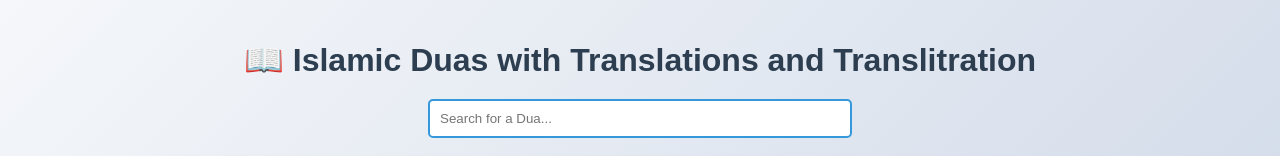
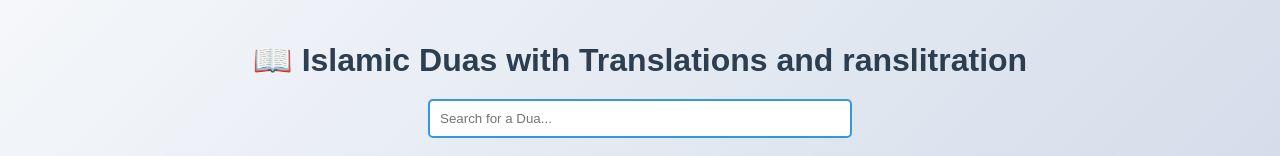
Before and after one commit to SakibJamadar01/Forgevness_Dua-s, a plain HTML site: page index.html in a window 1280 px wide. Shown: the top 156 px of the page. Drawn offline with Linux system fonts and the light colour scheme.

Commit message:
Update index.html

```diff
--- a/index.html
+++ b/index.html
@@ -1,13 +1,15 @@
 <!DOCTYPE html>
 <html lang="en">
-<head>
-  <meta charset="UTF-8" />
-  <meta name="viewport" content="width=device-width, initial-scale=1.0" />
-  <title>Islamic Duas</title>
-  <link rel="stylesheet" href="styles.css" />
-</head>
+    <head>
+        <meta charset="UTF-8" />
+        <meta name="viewport" content="width=device-width, initial-scale=1.0" />
+        <title>Forgiveness Duas - Islamic Duas for Forgiveness</title>
+        <meta name="description" content="Explore authentic Islamic Duas for forgiveness from the Quran and Hadith, including translations and transliterations. Discover and share Duas to seek Allah's mercy." />
+        <meta name="keywords" content="Islamic Duas, Duas for Forgiveness, Quran Duas, Hadith Duas, Istighfar, Prayer Duas" />
+        <link rel="stylesheet" href="styles.css" />
+      </head>
 <body>
-  <h1>📖 Islamic Duas with  Translations and Translitration</h1>
+  <h1>📖 Islamic Duas with  Translations and ranslitration</h1>
   <input
     type="text"
     id="searchInput"
```
